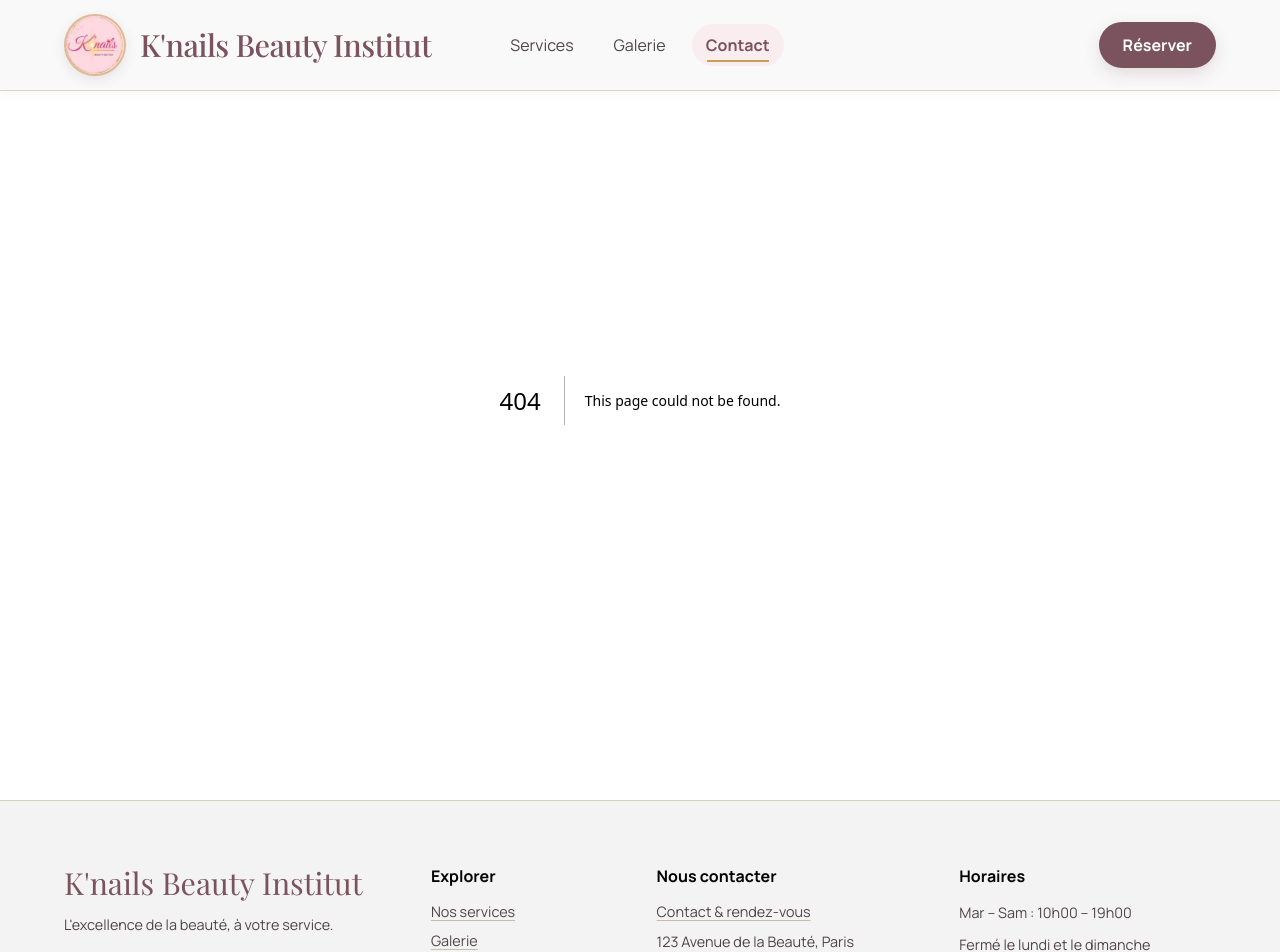
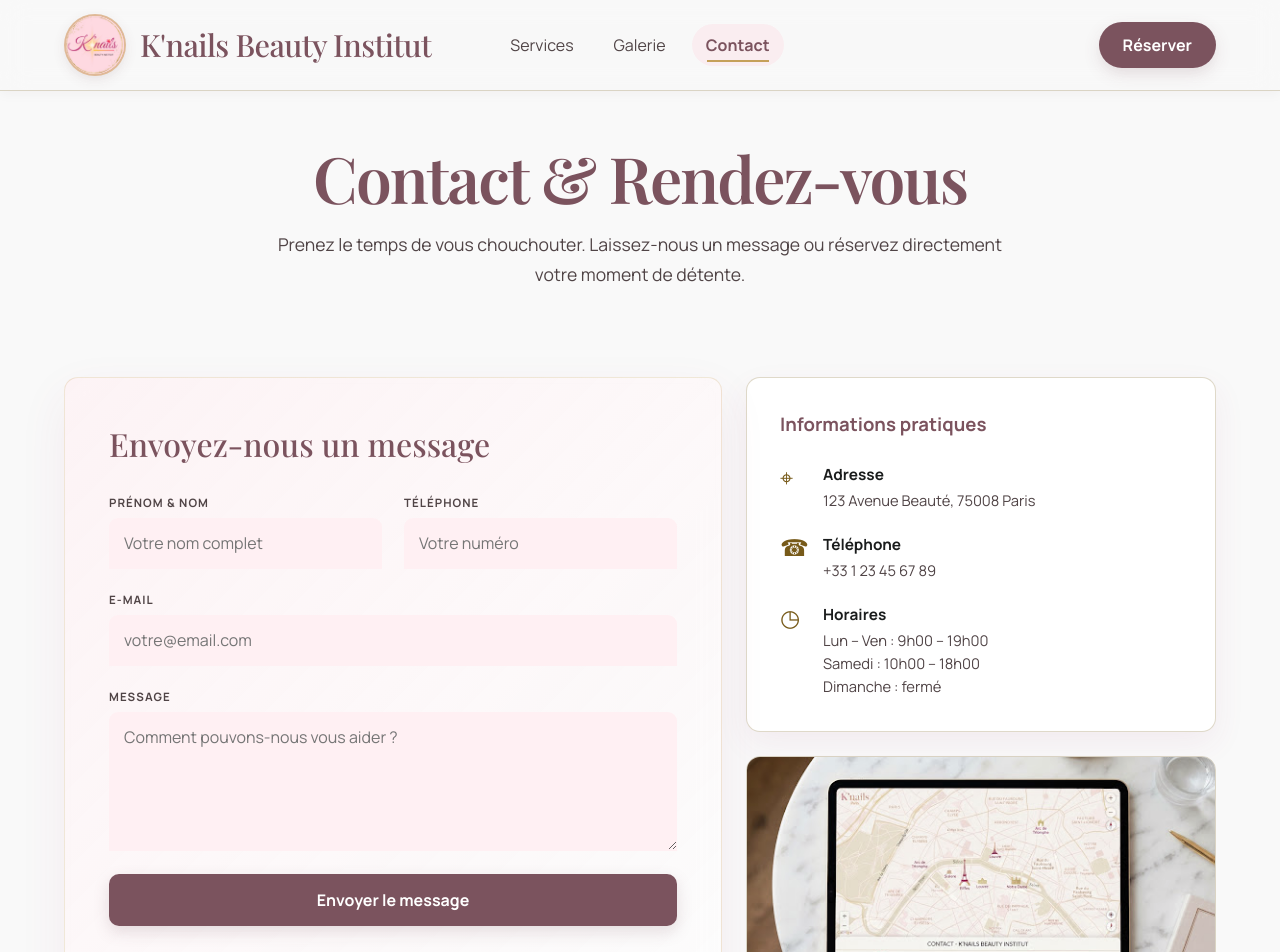
Before and after one commit to Jimjim972/knailsvitrine, a Next.js app: page /contact in a window 1280 px wide. Before the commit this address had no page. Shown: the top 952 px of the page. Built offline with nearby package versions, Linux system fonts and the light colour scheme; a web font is replaced by a local one.

Commit message:
feat: add contact page and form

```diff
--- /dev/null
+++ b/app/contact/page.tsx
@@ -0,0 +1,61 @@
+import type { Metadata } from "next";
+import Image from "next/image";
+import { ContactForm } from "@/components/contact-form";
+import { PageHeading } from "@/components/page-heading";
+
+export const metadata: Metadata = {
+  title: "Contact & Rendez-vous",
+  description: "Contactez K'nails Beauty Institut et préparez votre prochain rendez-vous.",
+};
+
+export default function ContactPage() {
+  return (
+    <main className="page-main contact-page content-shell">
+      <PageHeading title="Contact & Rendez-vous">
+        Prenez le temps de vous chouchouter. Laissez-nous un message ou réservez directement votre
+        moment de détente.
+      </PageHeading>
+
+      <div className="contact-grid">
+        <section className="contact-panel">
+          <h2>Envoyez-nous un message</h2>
+          <ContactForm />
+        </section>
+
+        <aside className="contact-sidebar">
+          <section className="info-card">
+            <h2>Informations pratiques</h2>
+            <div className="info-row">
+              <span className="info-icon" aria-hidden="true">⌖</span>
+              <div>
+                <h3>Adresse</h3>
+                <p>123 Avenue Beauté, 75008 Paris</p>
+              </div>
+            </div>
+            <div className="info-row">
+              <span className="info-icon" aria-hidden="true">☎</span>
+              <div>
+                <h3>Téléphone</h3>
+                <a href="tel:+33123456789">+33 1 23 45 67 89</a>
+              </div>
+            </div>
+            <div className="info-row">
+              <span className="info-icon" aria-hidden="true">◷</span>
+              <div>
+                <h3>Horaires</h3>
+                <p>Lun – Ven : 9h00 – 19h00</p>
+                <p>Samedi : 10h00 – 18h00</p>
+                <p>Dimanche : fermé</p>
+              </div>
+            </div>
+          </section>
+
+          <div className="map-card">
+            <Image src="/images/map-paris.jpg" alt="Plan stylisé de Paris" fill sizes="(max-width: 768px) 100vw, 40vw" />
+            <span className="map-tint" />
+          </div>
+        </aside>
+      </div>
+    </main>
+  );
+}
--- /dev/null
+++ b/components/contact-form.tsx
@@ -0,0 +1,44 @@
+"use client";
+
+import { FormEvent, useState } from "react";
+
+export function ContactForm() {
+  const [sent, setSent] = useState(false);
+
+  function handleSubmit(event: FormEvent<HTMLFormElement>) {
+    event.preventDefault();
+    setSent(true);
+  }
+
+  return (
+    <form className="contact-form" onSubmit={handleSubmit}>
+      <div className="form-row">
+        <label>
+          <span>Prénom & nom</span>
+          <input name="name" placeholder="Votre nom complet" required autoComplete="name" />
+        </label>
+        <label>
+          <span>Téléphone</span>
+          <input name="phone" type="tel" placeholder="Votre numéro" autoComplete="tel" />
+        </label>
+      </div>
+      <label>
+        <span>E-mail</span>
+        <input name="email" type="email" placeholder="votre@email.com" required autoComplete="email" />
+      </label>
+      <label>
+        <span>Message</span>
+        <textarea name="message" placeholder="Comment pouvons-nous vous aider ?" rows={5} required />
+      </label>
+      <button className="primary-button form-submit" type="submit">
+        Envoyer le message
+      </button>
+      {sent && (
+        <p className="form-success" role="status">
+          Merci ! Votre demande a bien été préparée. Connectez ce formulaire à votre service d&apos;e-mail
+          pour recevoir les messages.
+        </p>
+      )}
+    </form>
+  );
+}
```
Also changed, not shown: public/images/map-paris.jpg (added).
